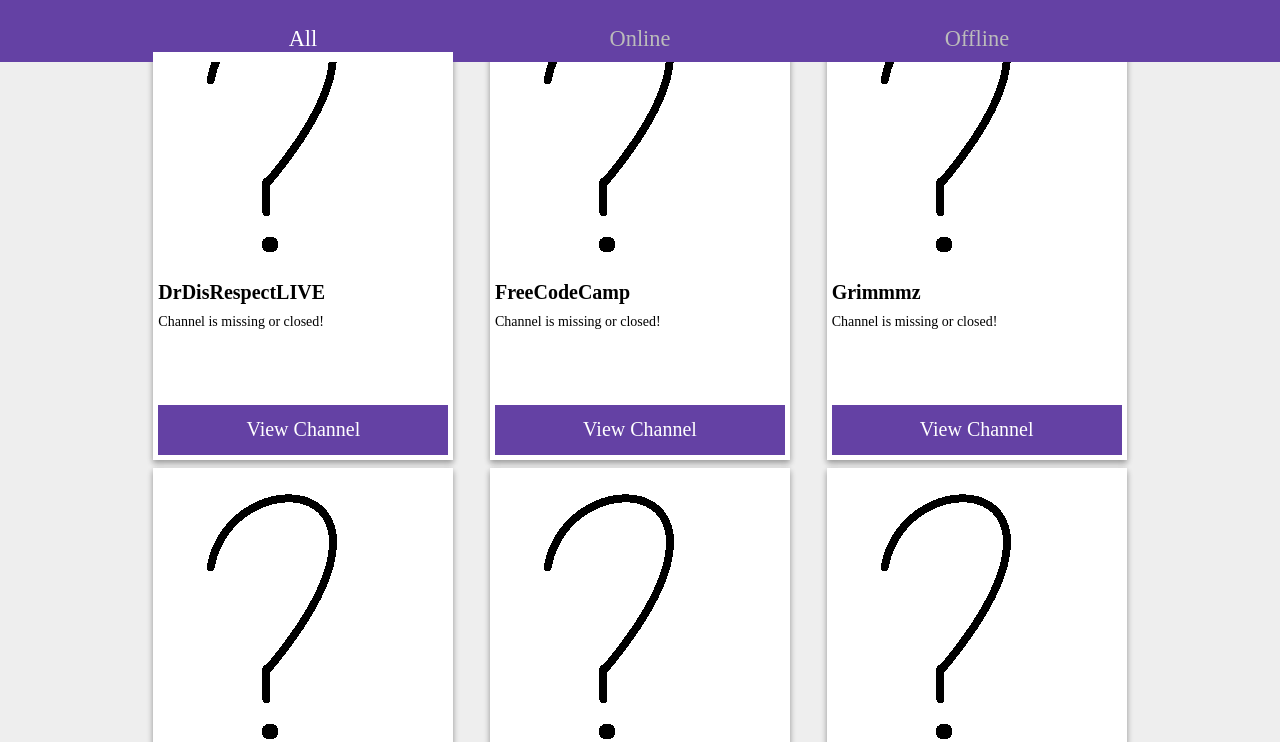
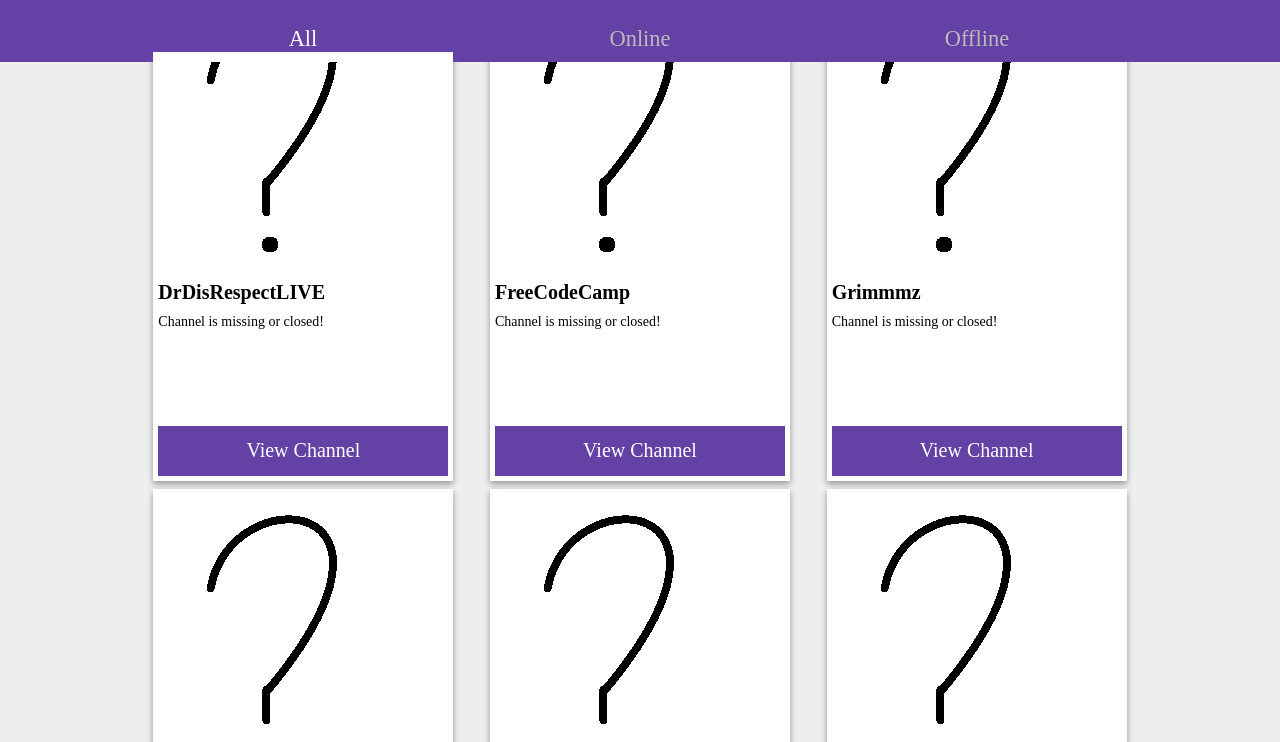
Before and after one commit to Squibs/twitch-streamers, a plain HTML site: page index.html in a window 1280 px wide. Shown: the part 58-800 px from the top of the page. Drawn offline with Linux system fonts and the light colour scheme; no server answers.

Commit message:
Chrome fix for button.

```diff
--- a/css/main.css
+++ b/css/main.css
@@ -219,6 +219,10 @@
 		max-width: 300px;
 	}
 
+	.inner-container {
+		min-height: 200px;
+	}
+
 	.streamer-img {
 		width: 100%;
 		height: auto;
```
